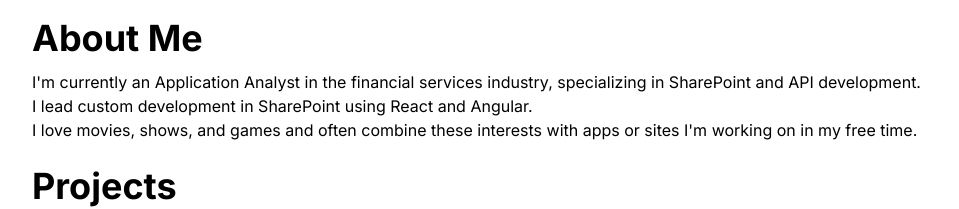
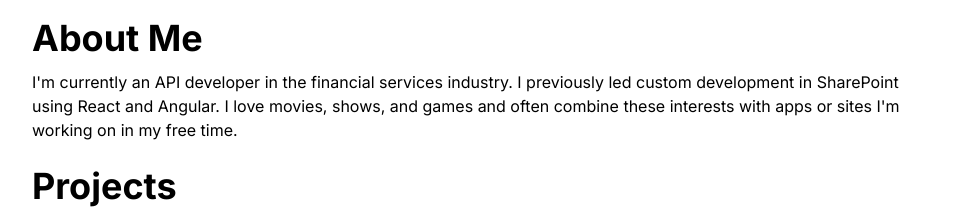
Before and after one commit to cfoster5/portfolio, a Next.js app: page / in a window 1280 px wide. Shown: the part 190-399 px from the top of the page, without its empty margins (160-1119 px from the left). Built offline with nearby package versions, Linux system fonts and the light colour scheme.

Commit message:
fix: Update bio

```diff
--- a/app/page.tsx
+++ b/app/page.tsx
@@ -59,13 +59,11 @@ const Home: NextPage = () => {
           <div className="max-w-4xl">
             <h2 className="mt-6 text-4xl font-bold">About Me</h2>
             <p className="mt-3">
-              I&apos;m currently an Application Analyst in the financial
-              services industry, specializing in SharePoint and API development.
-              I lead custom development in SharePoint using React and Angular.
-            </p>
-            <p>
-              I love movies, shows, and games and often combine these interests
-              with apps or sites I&apos;m working on in my free time.
+              I&apos;m currently an API developer in the financial services
+              industry. I previously led custom development in SharePoint using
+              React and Angular. I love movies, shows, and games and often
+              combine these interests with apps or sites I&apos;m working on in
+              my free time.
             </p>
             <h2 className="mt-6 text-4xl font-bold">Projects</h2>
           </div>
```
